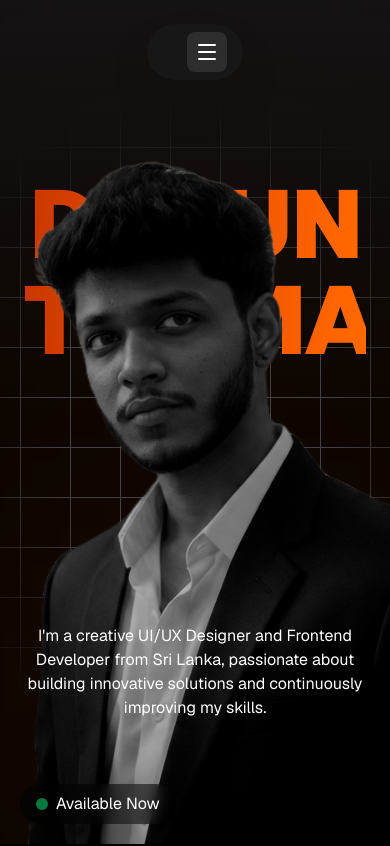
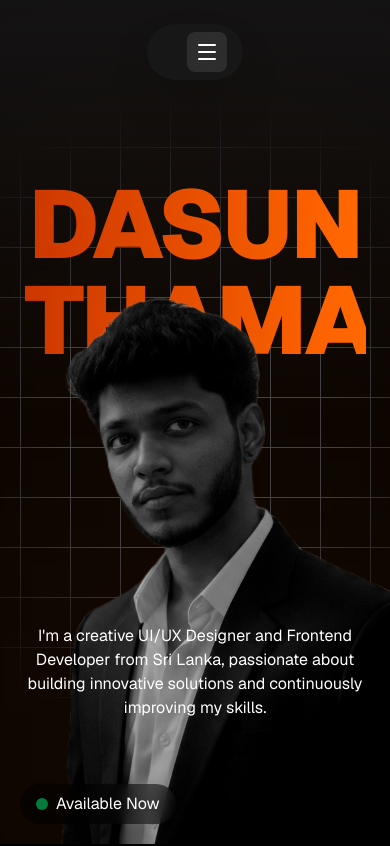
Before and after one commit to dasunthamsh/Dasun, a Next.js app: page / in a window 390 px wide. Shown: the top 846 px of the page. Built offline with nearby package versions, Linux system fonts and the light colour scheme.

Commit message:
make some changes

```diff
--- a/src/app/components/HeroSection.jsx
+++ b/src/app/components/HeroSection.jsx
@@ -29,7 +29,7 @@ export default function Home() {
           src="/images/s.png"
           alt="Dasun Thamash"
           className="absolute bottom-0 left-1/2 -translate-x-1/2 object-cover grayscale brightness-75 contrast-110 transition-all duration-500 z-10
-          w-[250%] max-w-[1000px] h-auto"
+          sm:w-[250%] max-w-[1000px] w-[200%] h-auto"
           priority
         />
 
@@ -37,7 +37,7 @@ export default function Home() {
         <div className="absolute bottom-0 left-1/2 -translate-x-1/2 bg-orange-500 blur-[350px] w-86 h-86 opacity-70"></div>
 
         {/* Name */}
-        <h1 className="text-8xl sm:text-9xl font-black tracking-tight my-20 pb-40
+        <h1 className="text-8xl sm:text-9xl font-black tracking-tight my-20 pb-40 z-50
           bg-gradient-to-r from-orange-700 to-orange-500 bg-clip-text text-transparent">
           DASUN <br /> THAMASH.
         </h1>
```
